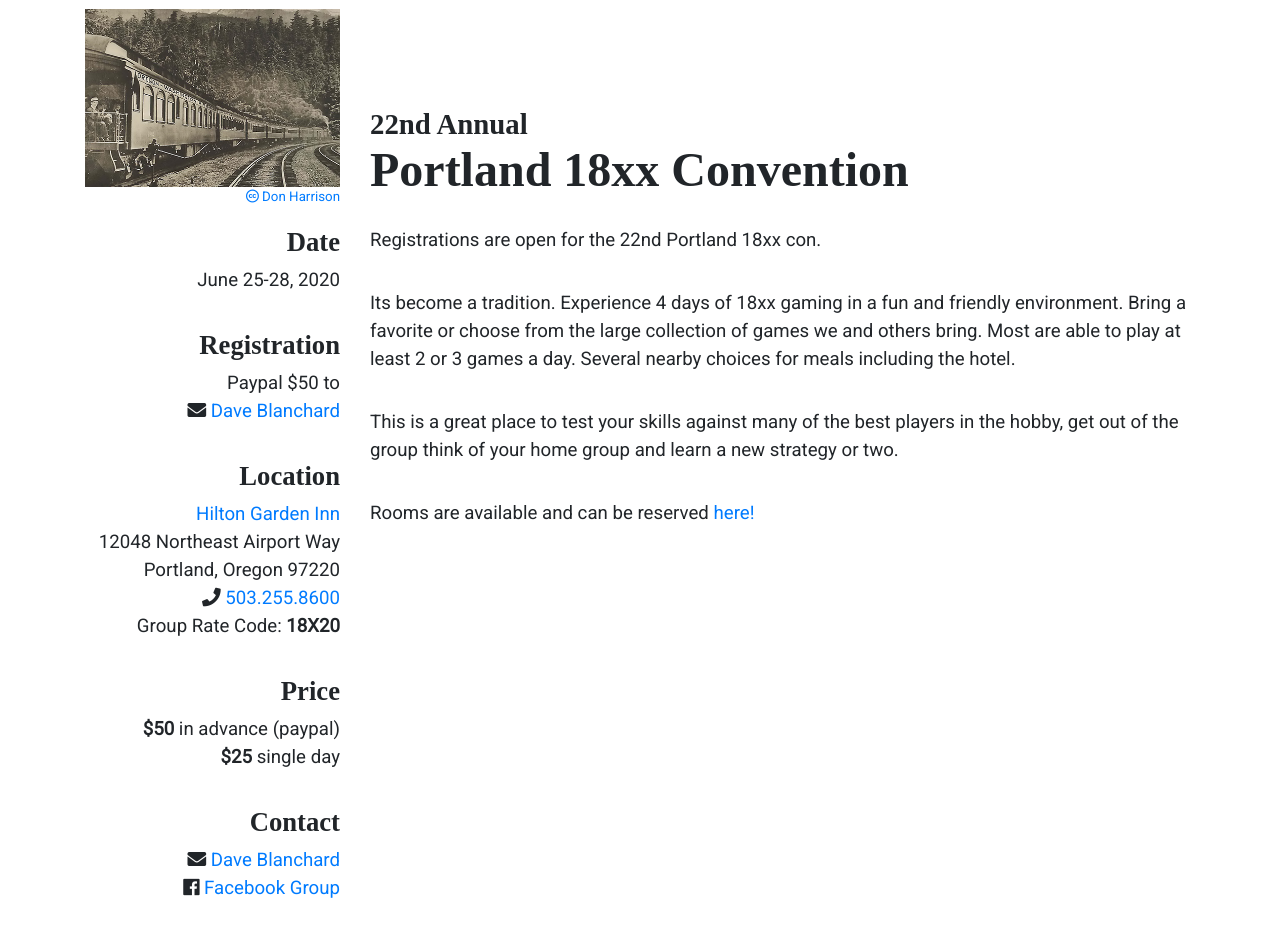
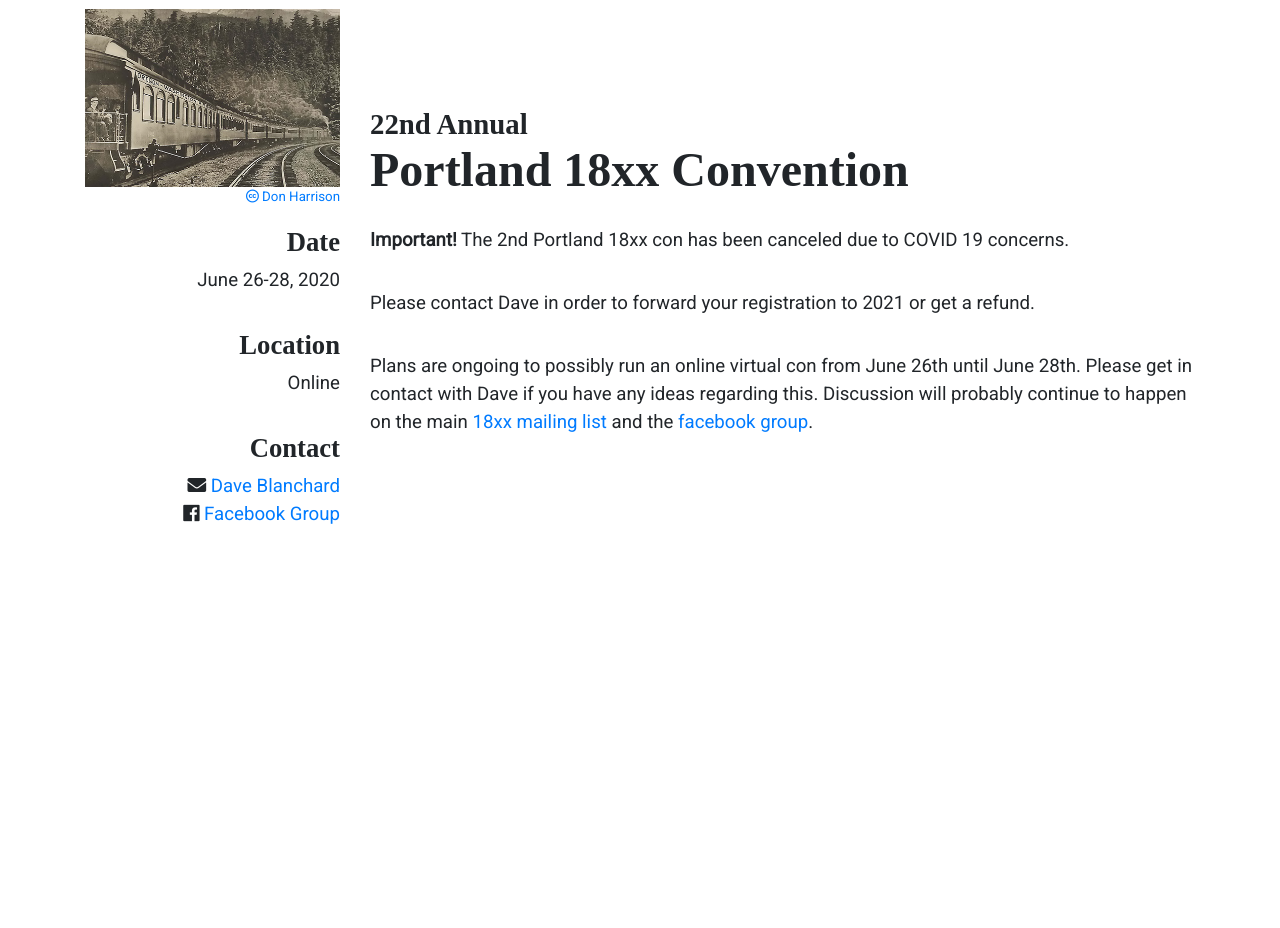
Before and after one commit to portland18xx/portland18xx.com, a plain HTML site: page index.html in a window 1280 px wide. After the commit the page ends 800 px from the top, so only its background shows below. Drawn offline with nearby package versions, Linux system fonts and the light colour scheme; a web font is replaced by a local one.

Commit message:
feat: Update for 2020 COVID-19 cancel

```diff
--- a/index.html
+++ b/index.html
@@ -90,33 +90,32 @@
             <div class="row justify-content-center">
                 <div class="col-md-3 text-md-right">
                     <h3>Date</h3>
-          <p>June 25-28, 2020</p>
-          <h3>Registration</h3>
-          <p>Paypal $50 to<br/><i class="fa fa-envelope"></i> <a href="mailto:dave.blanchard1@comcast.net">Dave Blanchard</a><br/></p>
+                    <p>June 26-28, 2020</p>
                     <h3>Location</h3>
-          <p>
-            <a target="_blank" href="http://hiltongardeninn.hilton.com/en/gi/groups/personalized/P/PDXAHGI-18X20-20200625/index.jhtml">Hilton Garden Inn</a><br/>
-            12048 Northeast Airport Way<br/>
-            Portland, Oregon 97220<br/>
-            <i class="fa fa-phone"></i> <a href="tel:15032558600">503.255.8600</a><br/>
-            Group Rate Code: <strong>18X20</strong>
-          </p>
-          <h3>Price</h3>
-          <p>
-            <strong>$50</strong> in advance (paypal)<br/>
-            <strong>$25</strong> single day<br/>
-          </p>
+                    <p>Online </p>
                     <h3>Contact</h3>
                     <address>
                         <i class="fa fa-envelope"></i> <a href="mailto:dave.blanchard1@comcast.net">Dave Blanchard</a><br/>
-            <i class="fab fa-facebook"></i> <a target="_blank" href=https://www.facebook.com/groups/169139930430618/">Facebook Group</a>
+                        <i class="fab fa-facebook"></i> <a target="_blank" href="https://www.facebook.com/groups/169139930430618/">Facebook Group</a>
                     </address>
                 </div>
                 <div class="col-md-9">
-          <p>Registrations are open for the 22nd Portland 18xx con.</p>
-          <p>Its become a tradition. Experience 4 days of 18xx gaming in a fun and friendly environment. Bring a favorite or choose from the large collection of games we and others bring. Most are able to play at least 2 or 3 games a day. Several nearby choices for meals including the hotel.</p>
-          <p>This is a great place to test your skills against many of the best players in the hobby, get out of the group think of your home group and learn a new strategy or two.</p>
-          <p>Rooms are available and can be reserved <a href="http://hiltongardeninn.hilton.com/en/gi/groups/personalized/P/PDXAHGI-18X20-20200625/index.jhtml">here!</a></p>
+                    <p>
+                        <strong>Important!</strong> The 2nd Portland 18xx con
+                        has been canceled due to COVID 19 concerns.
+                    </p>
+                    <p>
+                        Please contact Dave in order to forward your
+                        registration to 2021 or get a refund.
+                    </p>
+                    <p>
+                        Plans are ongoing to possibly run an online virtual con
+                        from June 26th until June 28th. Please get in contact
+                        with Dave if you have any ideas regarding this.
+                        Discussion will probably continue to happen on the main
+                        <a target="_blank" href="https://groups.io/g/18xx">18xx mailing list</a> and
+                        the <a target="_blank" href="https://www.facebook.com/groups/169139930430618/">facebook group</a>.
+                    </p>
                 </div>
             </div>
         </div>
```
Lines whose indentation alone changed are shown as unchanged.
